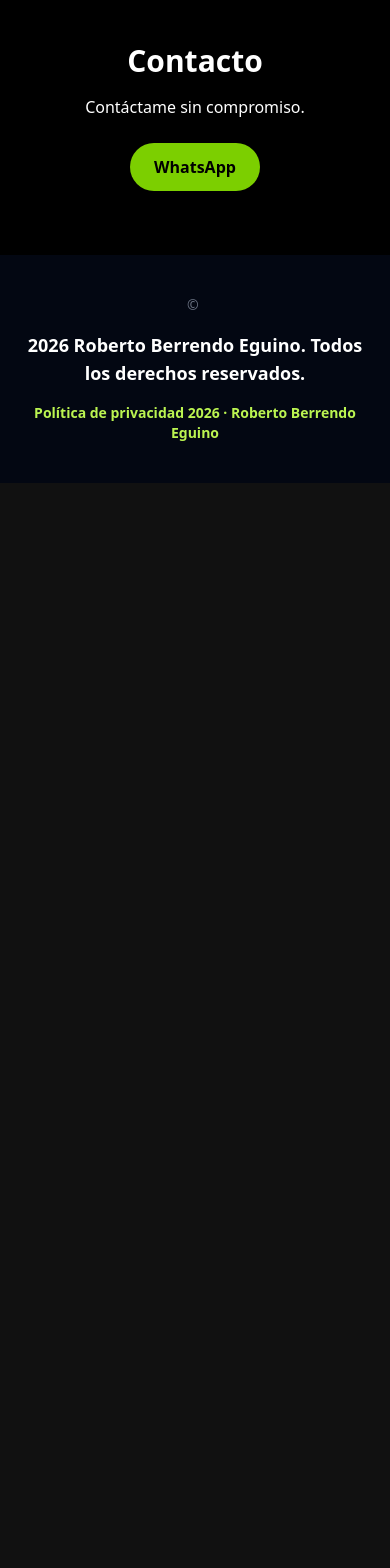
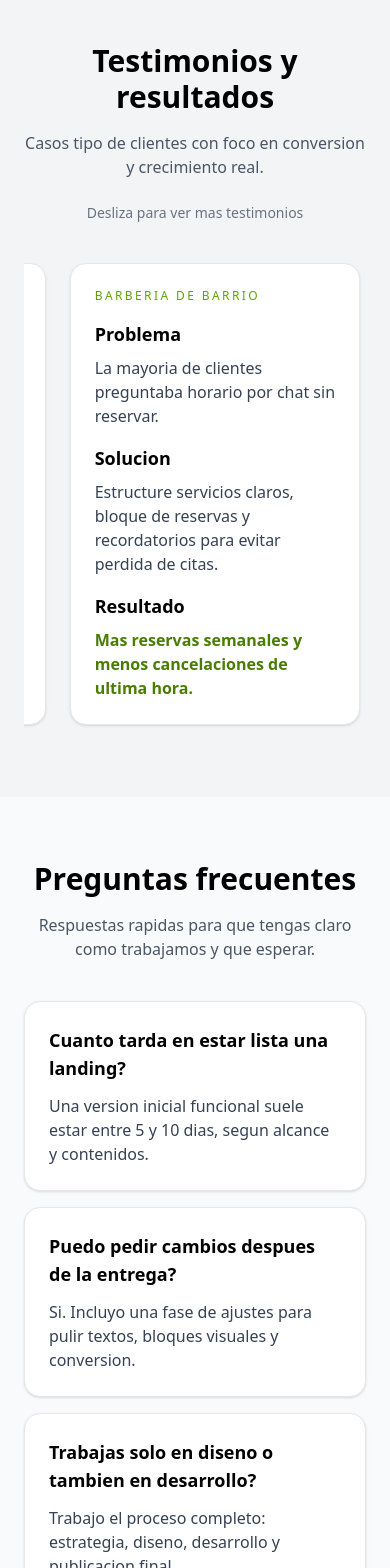
Before and after one commit to Robbe1910/landing-page, a Next.js app: page / in a window 390 px wide. Shown: the part 6280-7848 px from the top of the page. Before the commit the page ends 6763 px from the top, so only its background shows below. Built offline with nearby package versions, Linux system fonts and the light colour scheme; no server answers.

Commit message:
Agregar sección de testimonios y preguntas frecuentes; mejorar el desplazamiento de testimonios en dispositivos móviles

```diff
--- a/src/app/globals.css
+++ b/src/app/globals.css
@@ -50,3 +50,12 @@ body {
     animation: none;
   }
 }
+
+.no-scrollbar {
+  -ms-overflow-style: none;
+  scrollbar-width: none;
+}
+
+.no-scrollbar::-webkit-scrollbar {
+  display: none;
+}
--- a/src/app/page.tsx
+++ b/src/app/page.tsx
@@ -1,14 +1,42 @@
 'use client';
-import React, { useEffect, useState } from "react";
+import React, { useEffect, useRef, useState } from "react";
 import { motion } from "framer-motion";
 import Image from "next/image";
 import Link from "next/link";
 
 export default function Home() {
   const [isClient, setIsClient] = useState(false);
+  const testimonialsRef = useRef<HTMLDivElement | null>(null);
 
   useEffect(() => {
     setIsClient(true);
+  }, []);
+
+  useEffect(() => {
+    const container = testimonialsRef.current;
+    if (!container || !window.matchMedia("(max-width: 767px)").matches) {
+      return;
+    }
+
+    const intervalId = window.setInterval(() => {
+      const firstCard = container.querySelector("article");
+      const cardWidth =
+        firstCard instanceof HTMLElement
+          ? firstCard.offsetWidth
+          : container.clientWidth * 0.85;
+      const step = cardWidth + 24;
+      const nextPosition = container.scrollLeft + step;
+      const maxScrollLeft = container.scrollWidth - container.clientWidth - 4;
+
+      if (nextPosition >= maxScrollLeft) {
+        container.scrollTo({ left: 0, behavior: "smooth" });
+        return;
+      }
+
+      container.scrollTo({ left: nextPosition, behavior: "smooth" });
+    }, 4000);
+
+    return () => window.clearInterval(intervalId);
   }, []);
 
   const whatsappNumber = "609881656";
@@ -82,6 +110,53 @@ export default function Home() {
       excerpt:
         "Plan de trabajo para levantar los clones (Spotify/Disney+), Kebab y Barbería.",
       date: "Diciembre 2023",
+    },
+  ];
+
+  const faqItems = [
+    {
+      question: "Cuanto tarda en estar lista una landing?",
+      answer:
+        "Una version inicial funcional suele estar entre 5 y 10 dias, segun alcance y contenidos.",
+    },
+    {
+      question: "Puedo pedir cambios despues de la entrega?",
+      answer:
+        "Si. Incluyo una fase de ajustes para pulir textos, bloques visuales y conversion.",
+    },
+    {
+      question: "Trabajas solo en diseno o tambien en desarrollo?",
+      answer:
+        "Trabajo el proceso completo: estrategia, diseno, desarrollo y publicacion final.",
+    },
+    {
+      question: "La web queda optimizada para SEO?",
+      answer:
+        "Si. Se configura SEO tecnico base: metadata, sitemap, robots y estructura limpia para indexacion.",
+    },
+  ];
+
+  const testimonials = [
+    {
+      client: "Kebab House (local)",
+      problem: "Tenian visitas desde Instagram pero pocos pedidos cerrados.",
+      solution:
+        "Rediseñe la landing con menu visible, CTA de WhatsApp arriba y acceso rapido a ubicacion.",
+      result: "+42% en mensajes directos durante el primer mes.",
+    },
+    {
+      client: "Barberia de barrio",
+      problem: "La mayoria de clientes preguntaba horario por chat sin reservar.",
+      solution:
+        "Estructure servicios claros, bloque de reservas y recordatorios para evitar perdida de citas.",
+      result: "Mas reservas semanales y menos cancelaciones de ultima hora.",
+    },
+    {
+      client: "Marca personal freelance",
+      problem: "No transmitia valor y dependia solo de referencias.",
+      solution:
+        "Construimos una web con propuesta clara, portfolio y CTA de consulta en puntos clave.",
+      result: "Nuevos leads cualificados de forma constante.",
     },
   ];
 
@@ -396,6 +471,65 @@ export default function Home() {
         </div>
       </section>
 
+      {/* Testimonios */}
+      <section className="py-16 px-6 bg-gray-100">
+        <div className="max-w-6xl mx-auto">
+          <div className="text-center">
+            <h2 className="text-3xl font-semibold text-black">Testimonios y resultados</h2>
+            <p className="mt-4 text-gray-600">
+              Casos tipo de clientes con foco en conversion y crecimiento real.
+            </p>
+          </div>
+          <p className="mt-6 text-center text-sm text-gray-500 md:hidden">
+            Desliza para ver mas testimonios
+          </p>
+          <div
+            ref={testimonialsRef}
+            className="no-scrollbar mt-10 flex snap-x snap-mandatory gap-6 overflow-x-auto pb-2 md:grid md:grid-cols-3 md:overflow-visible"
+          >
+            {testimonials.map((testimonial) => (
+              <article
+                key={testimonial.client}
+                className="min-w-[85%] snap-start rounded-2xl border border-gray-200 bg-white p-6 shadow-sm sm:min-w-[60%] md:min-w-0"
+              >
+                <p className="text-xs uppercase tracking-[0.2em] text-lime-600">
+                  {testimonial.client}
+                </p>
+                <h3 className="mt-4 text-lg font-semibold text-black">Problema</h3>
+                <p className="mt-2 text-gray-700">{testimonial.problem}</p>
+                <h3 className="mt-4 text-lg font-semibold text-black">Solucion</h3>
+                <p className="mt-2 text-gray-700">{testimonial.solution}</p>
+                <h3 className="mt-4 text-lg font-semibold text-black">Resultado</h3>
+                <p className="mt-2 font-semibold text-lime-700">{testimonial.result}</p>
+              </article>
+            ))}
+          </div>
+        </div>
+      </section>
+
+      {/* Contacto */}
+      <section className="py-16 px-6 bg-gray-50">
+        <div className="max-w-5xl mx-auto">
+          <div className="text-center">
+            <h2 className="text-3xl font-semibold text-black">Preguntas frecuentes</h2>
+            <p className="mt-4 text-gray-600">
+              Respuestas rapidas para que tengas claro como trabajamos y que esperar.
+            </p>
+          </div>
+          <div className="mt-10 grid gap-4">
+            {faqItems.map((item) => (
+              <article
+                key={item.question}
+                className="rounded-2xl border border-gray-200 bg-white p-6 shadow-sm"
+              >
+                <h3 className="text-lg font-semibold text-black">{item.question}</h3>
+                <p className="mt-3 text-gray-700">{item.answer}</p>
+              </article>
+            ))}
+          </div>
+        </div>
+      </section>
+
       {/* Contacto */}
       <section className="py-16 px-6 bg-black text-white text-center">
         <h2 className="text-3xl font-semibold">Contacto</h2>
```
